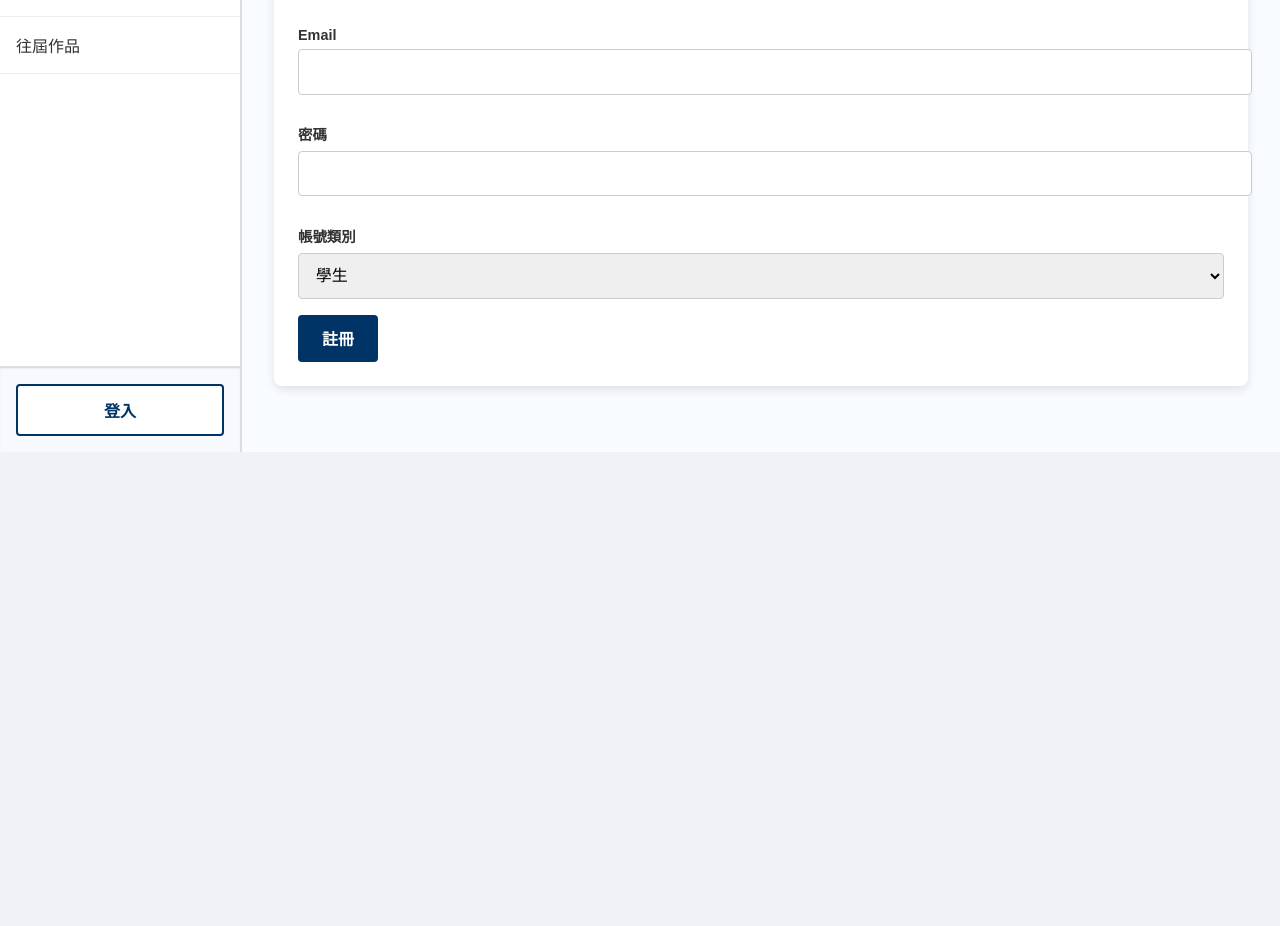
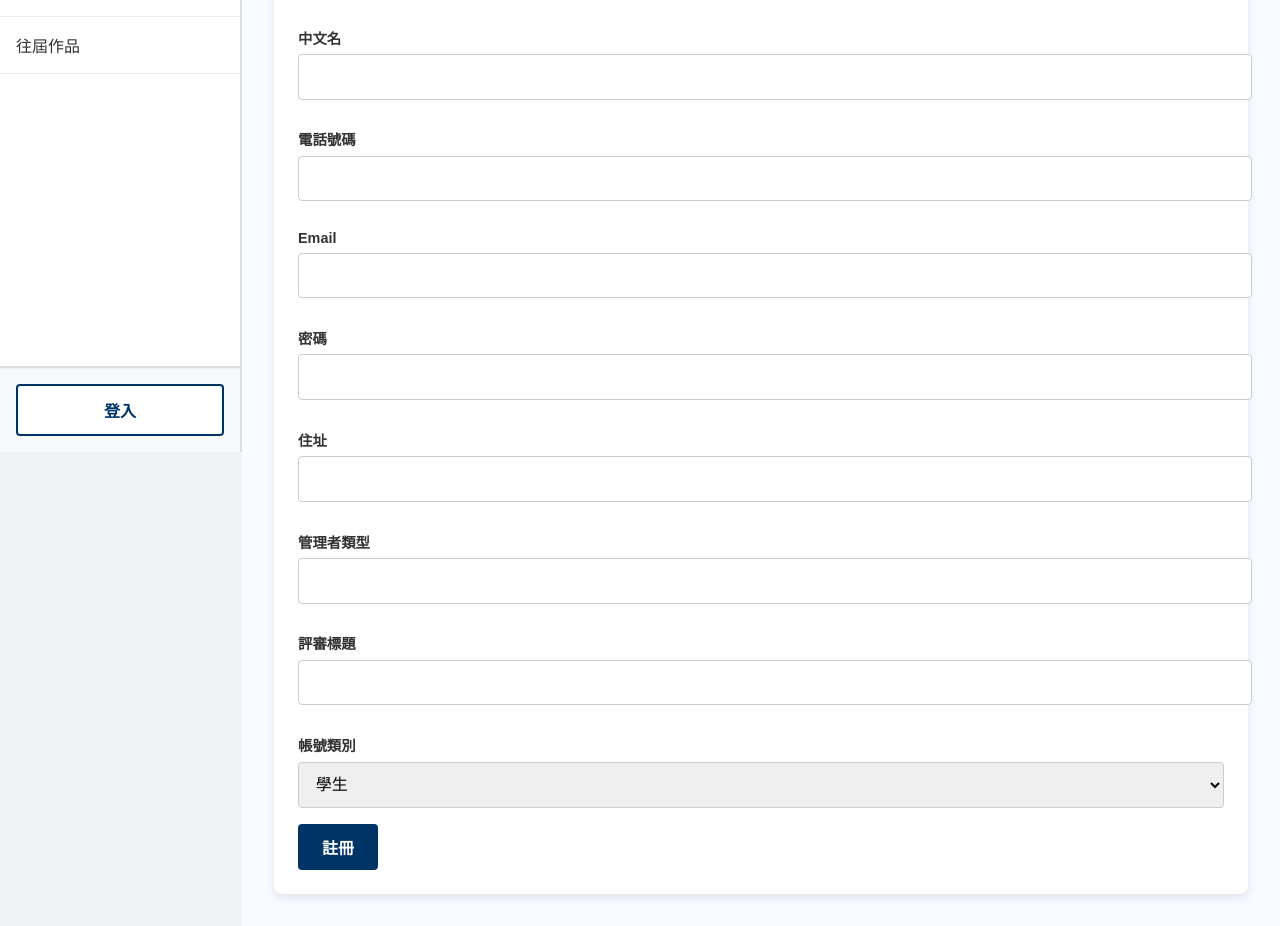
Before and after one commit to penguin72487/GaoDuckCreativity, a React (Create React App) app in the folder react-frontend/: page /register-account in a window 1280 px wide. Shown: the part 367-1293 px from the top of the page. Before the commit the page ends 819 px from the top, so only its background shows below. Built offline with nearby package versions, Linux system fonts and the light colour scheme.

Commit message:
新增註冊表單欄位，包括身份證字號、學號、電話、住址、管理者類型及評審標題，並調整帳號類別選項

```diff
--- a/react-frontend/src/components/RegisterAccount.js
+++ b/react-frontend/src/components/RegisterAccount.js
@@ -3,11 +3,16 @@ import axios from "axios";
 
 const RegisterAccount = () => {
     const [formData, setFormData] = useState({
+        ID_num: "",
+        stu_id: "",
         name: "",
-        student_id: "",
+        phone: "",
         email: "",
         password: "",
-        role: "student"
+        address: "",
+        admin_type: "",
+        rater_title: "",
+        role: "1" // 預設為學生
     });
 
     const handleChange = (e) => {
@@ -26,11 +31,18 @@ const RegisterAccount = () => {
         <div className="page">
             <h1>註冊帳號</h1>
             <form onSubmit={handleSubmit}>
-                <label>姓名</label>
+
+                <label>身份證字號</label>
+                <input type="text" name="ID_num" onChange={handleChange} />
+
+                <label>學號</label>
+                <input type="text" name="stu_id" onChange={handleChange} />
+
+                <label>中文名</label>
                 <input type="text" name="name" onChange={handleChange} />
 
-                <label>學號</label>
-                <input type="text" name="student_id" onChange={handleChange} />
+                <label>電話號碼</label>
+                <input type="text" name="phone" onChange={handleChange} />
 
                 <label>Email</label>
                 <input type="email" name="email" onChange={handleChange} />
@@ -38,11 +50,21 @@ const RegisterAccount = () => {
                 <label>密碼</label>
                 <input type="password" name="password" onChange={handleChange} />
 
+                <label>住址</label>
+                <input type="text" name="address" onChange={handleChange} />
+
+                <label>管理者類型</label>
+                <input type="text" name="admin_type" onChange={handleChange} />
+
+                <label>評審標題</label>
+                <input type="text" name="rater_title" onChange={handleChange} />
+
                 <label>帳號類別</label>
                 <select name="role" onChange={handleChange}>
-                    <option value="student">學生</option>
-                    <option value="admin">管理者</option>
-                    <option value="judge">評審</option>
+                    <option value="1">學生</option>
+                    <option value="2">老師</option>
+                    <option value="3">評委</option>
+                    <option value="999">管理者</option>
                 </select>
 
                 <button type="submit">註冊</button>
```
